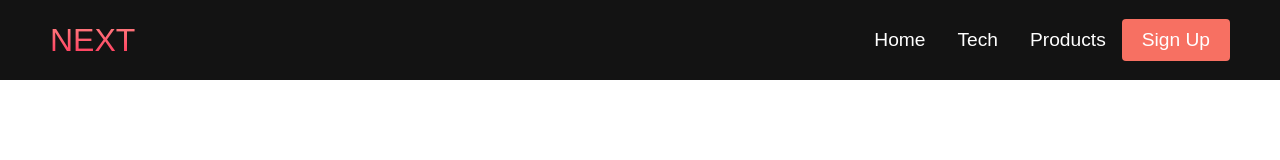
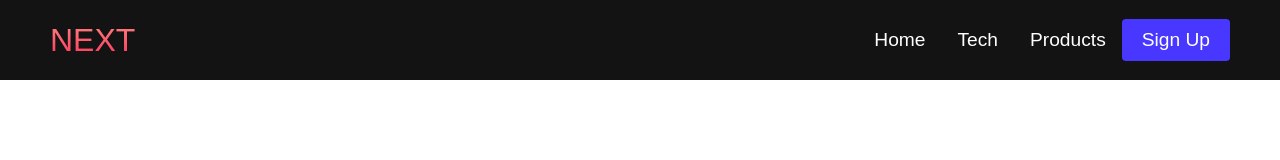
Before and after one commit to CLiviuV/Website-with-HTML-CSS-and-JavaScript, a plain HTML site: page index.html in a window 1280 px wide. In both pictures the pointer is over the link "Sign Up". Drawn offline with Linux system fonts and the light colour scheme.

Commit message:
sign up transition

```diff
--- a/style.css
+++ b/style.css
@@ -90,3 +90,8 @@
   background: #f77062;
   color: #fff;
 }
+
+.button:hover {
+  background: #4837ff;
+  transition: all 0.3s ease;
+}
```
